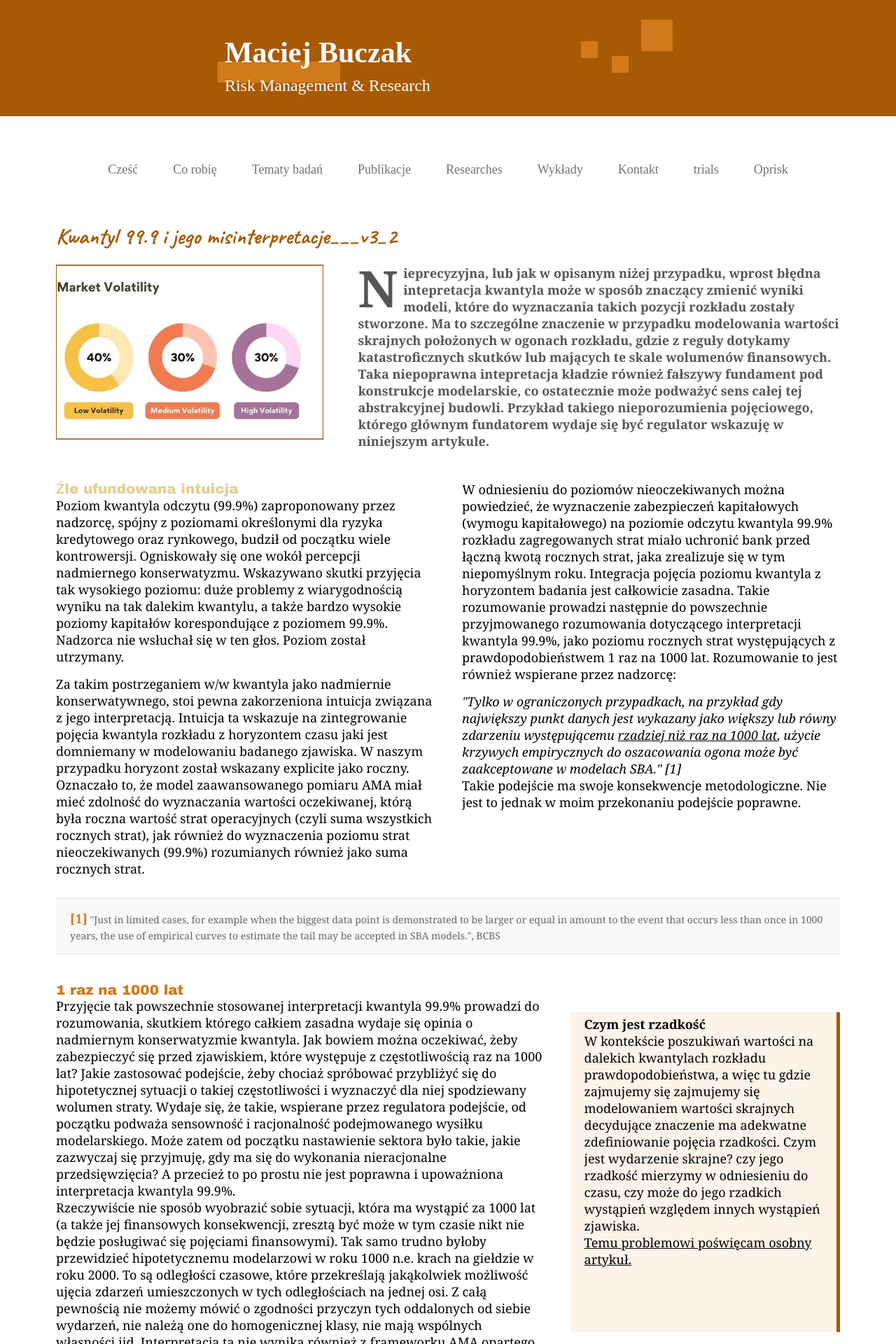
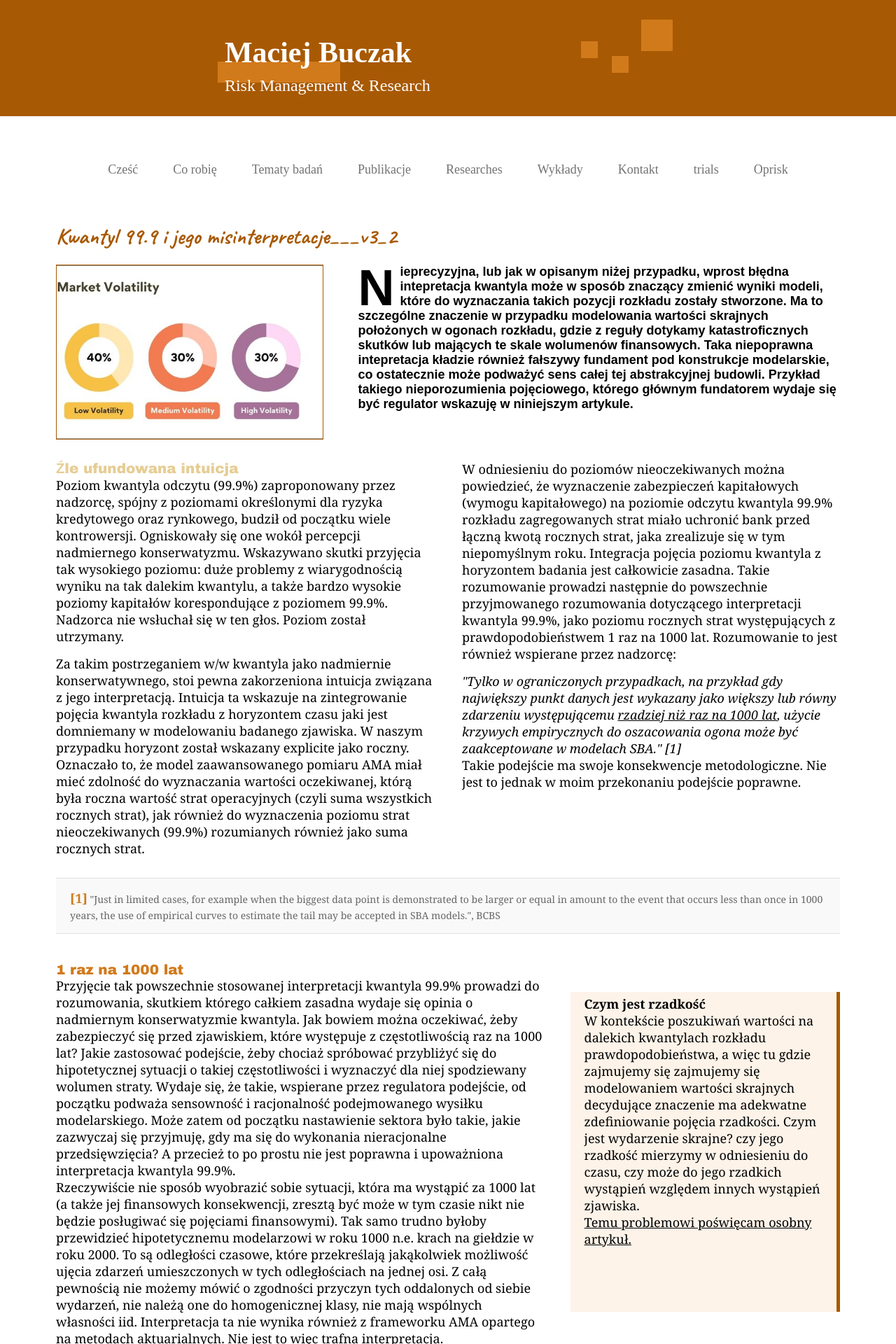
Before and after one commit to MaciejBuczak/risk-research, a Jekyll site: the page built from art-oprisk-kw999_v3_2.md, in a window 1280 px wide. Shown: the top 1920 px of the page at 70% size. Built offline with Jekyll 4.4.1, drawn with Linux system fonts in a browser that asks for light colours.

Commit message:
Update art-oprisk-kw999-layout_v3_2.html

```diff
--- a/_layouts/art-oprisk-kw999-layout_v3_2.html
+++ b/_layouts/art-oprisk-kw999-layout_v3_2.html
@@ -882,8 +882,8 @@
           <div class="ryzmod-text-block">
             <!-- Tekst wstępny - bez tła -->
             <div class="ryzmod-intro-text">
-    <h5 style="text-indent: 0px; font-family: Georgia, Arial, sans-serif; font-size: 18px; color: #555;">
-      <span style="float: left; font-size: 400%; line-height: 0.8; margin-right: 8px; margin-top: 5px; color: #555;">N</span>
+    <h5 style="text-indent: 0px; font-family: Arial, sans-serif; font-size: 18px; color: #55555;">
+      <span style="float: left; font-size: 400%; line-height: 0.8; margin-right: 8px; margin-top: 5px; color: #55555;">N</span>
       ieprecyzyjna, lub jak w opisanym niżej przypadku, wprost błędna intepretacja kwantyla może w sposób znaczący zmienić wyniki modeli, które do wyznaczania takich pozycji rozkładu zostały stworzone.
       Ma to szczególne znaczenie w przypadku modelowania wartości skrajnych położonych w ogonach rozkładu, gdzie z reguły dotykamy katastroficznych skutków lub mających te skale wolumenów finansowych.
       Taka niepoprawna intepretacja kładzie również fałszywy fundament pod konstrukcje modelarskie, co ostatecznie może podważyć sens całej tej abstrakcyjnej budowli.
```
